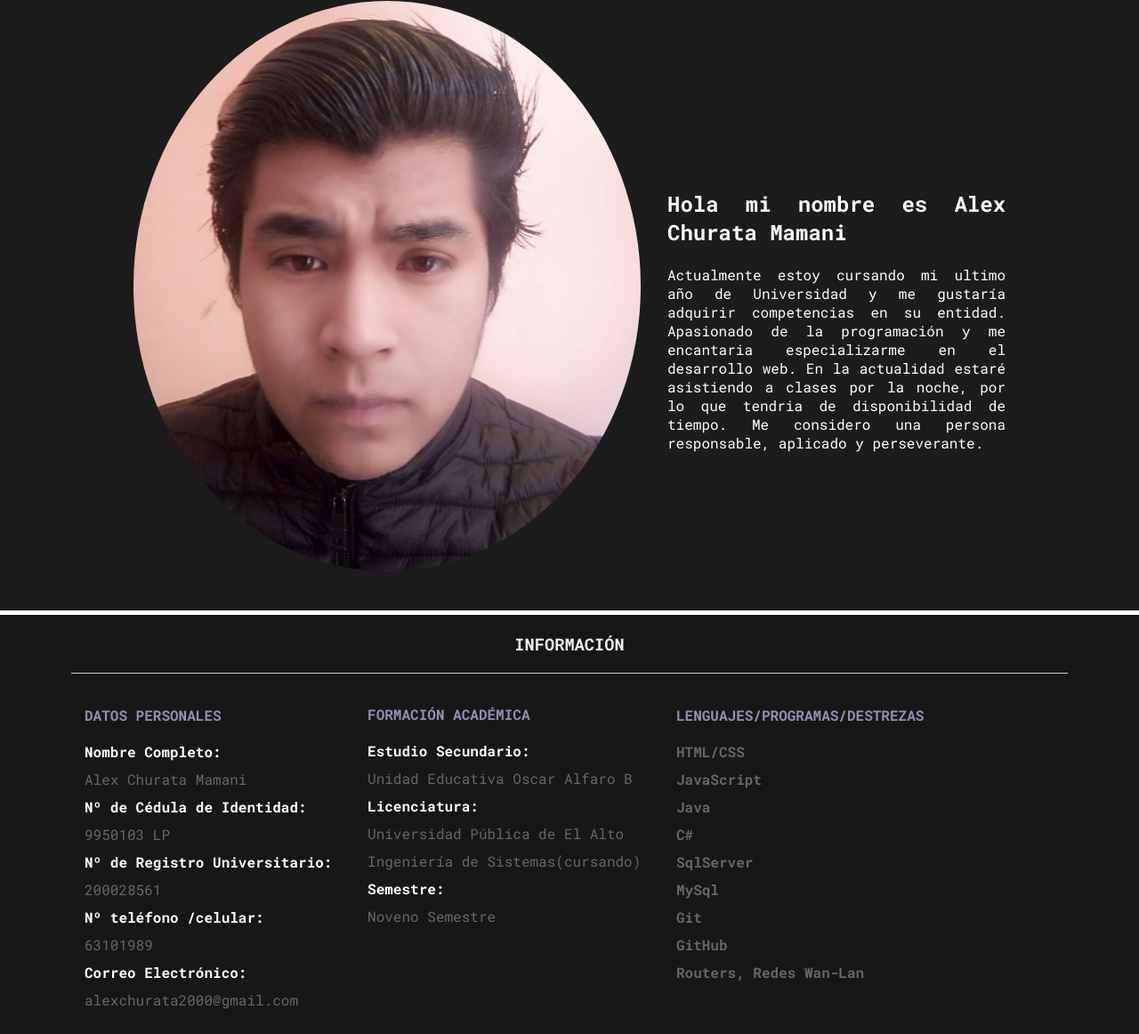
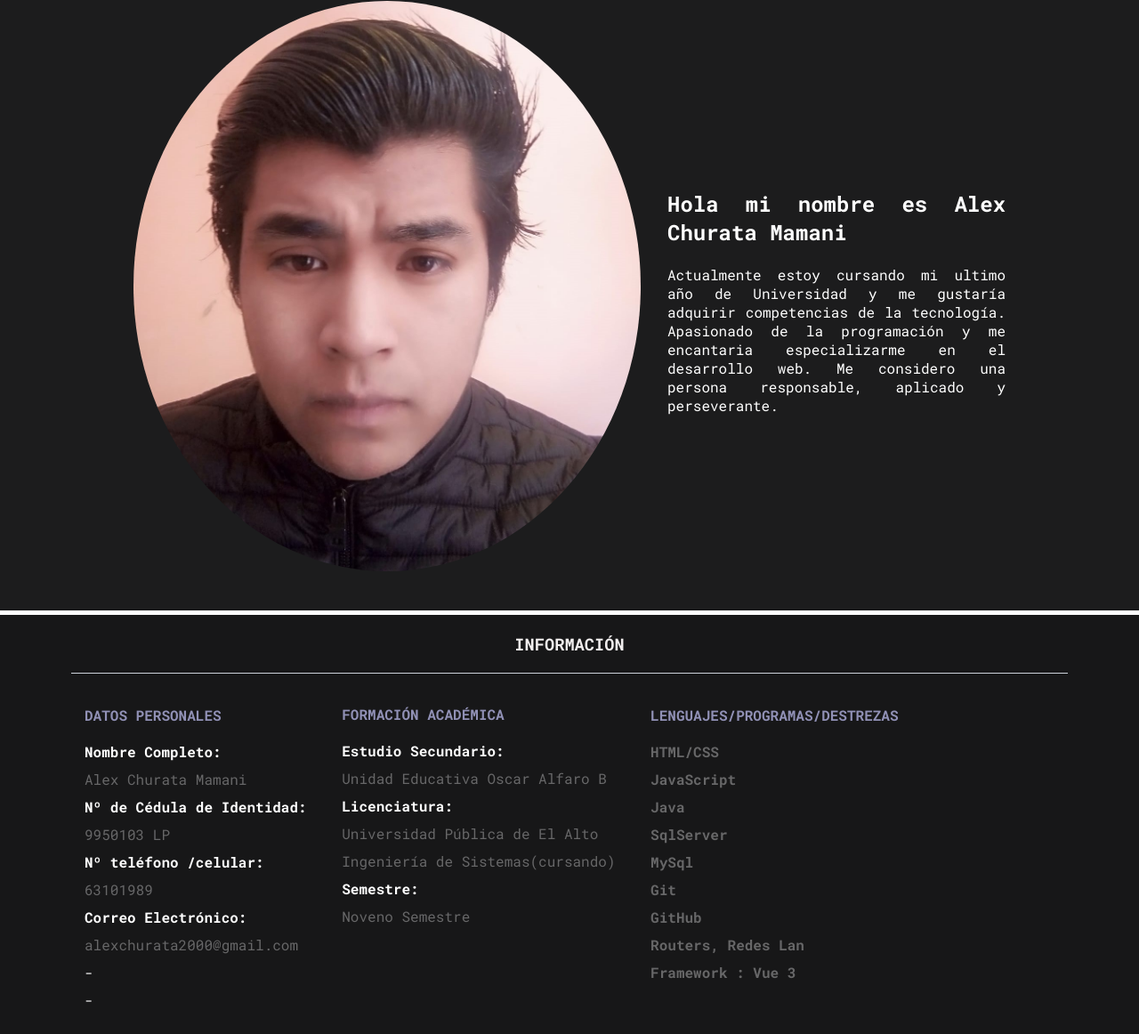
Before and after one commit to AlexCM2000/CV_Alex_Churata, a plain HTML site: page profile.html in a window 1280 px wide. Shown: the part 179-1341 px from the top of the page at 89% size. Drawn offline with Linux system fonts and the light colour scheme.

Commit message:
Update profile.html

```diff
--- a/profile.html
+++ b/profile.html
@@ -37,18 +37,20 @@
     </header>
 
     <main>
+
         <section class="profile">
+
             <div class="profile-img">
-                        <!--   <iframe src="https://zeno.fm/player/pruebamqv" width="368" height="300" frameborder="0" scrolling="no"></iframe><a href="https://zeno.fm/" target="_blank" style="display: block; font-size: 0.9em; line-height: 10px;">A Zeno.FM Station</a> -->
-               <img src="img/Alex.jpeg" alt="">
+                <img src="img/Alex.jpeg" alt="imagen" >
+               <!-- <iframe src="https://zeno.fm/player/pruebamqv" width="368" height="300" frameborder="0" scrolling="no"></iframe> -->
             </div>
             <div class="profile-info">
                 <br><br>
                 <h2>Hola mi nombre es Alex Churata Mamani</h2><br>
                 <p>
                     Actualmente estoy cursando mi ultimo año de Universidad y me gustaría adquirir
-                    competencias en su entidad. Apasionado de la programación y me encantaria especializarme
-                    en el desarrollo web. En la actualidad estaré asistiendo a clases por la noche, por lo que tendria de disponibilidad de tiempo.
+                    competencias de la tecnología. Apasionado de la programación y me encantaria especializarme
+                    en el desarrollo web.
                      Me considero una persona responsable, aplicado y perseverante.
                 </p>
             </div>
@@ -61,12 +63,13 @@
                <p class="colors">Alex Churata Mamani</p>
                 <p><b> Nº de Cédula de Identidad:</b></p>
                 <p class="colors">9950103 LP</p>
-                <p><b> Nº de Registro Universitario:</b></p>
-                <p class="colors">200028561</p>
                 <p><b> Nº teléfono /celular:</b></p>
                 <p class="colors">63101989</p>
                 <p><b> Correo Electrónico:</b></p>
                 <p class="colors">alexchurata2000@gmail.com</p>
+               <p>-</p>
+               <p>-</p>
+                </p>
 
             </div>
 
@@ -87,15 +90,16 @@
                 <p class="colors"><b>HTML/CSS</b></p>
                 <p class="colors"><b>JavaScript</b></p>
                 <p class="colors"><b>Java</b></p>
-                <p class="colors"><b>C#</b></p>
                 <p class="colors"><b>SqlServer</b></p>
                 <p class="colors"><b>MySql</b></p>
                 <p class="colors"><b>Git</b></p>
                 <p class="colors"><b>GitHub</b></p>
-                <p class="colors"><b>Routers, Redes Wan-Lan</b></p><br>
+                <p class="colors"><b>Routers, Redes Lan</b></p>
+                <p class="colors"><b>Framework : Vue 3</b></p><br>
 
 
             </div>
+
         </section>
     </main>
 
```
